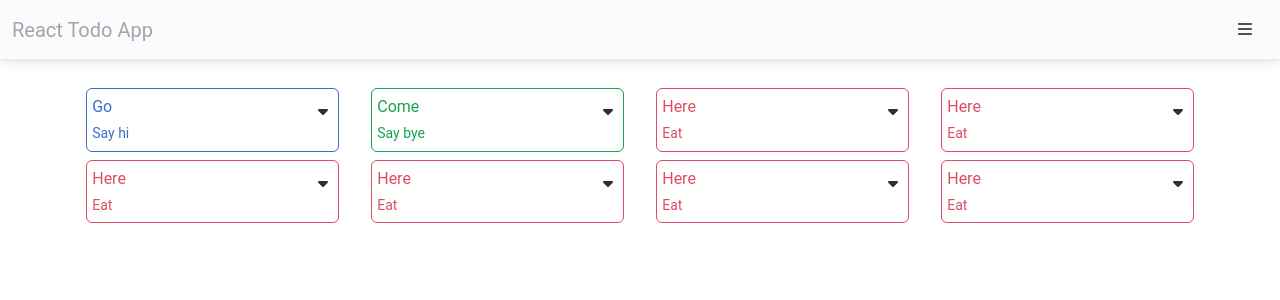
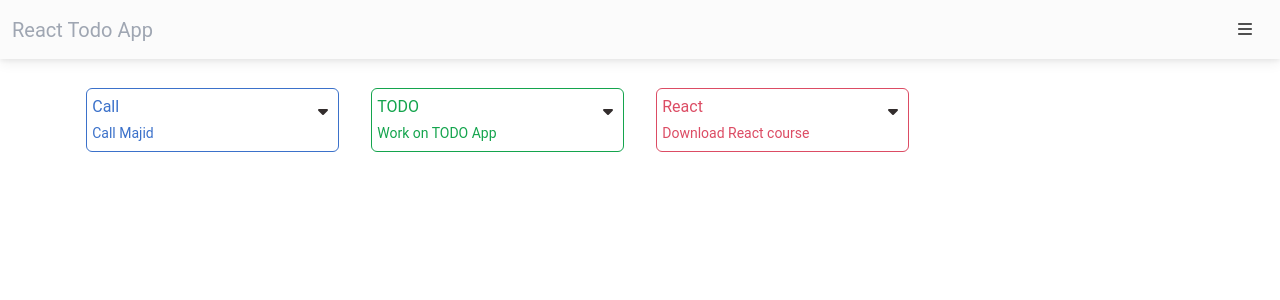
Before and after one commit to BlackIQ/React-Practical-2, a React (Create React App) app: page / in a window 1280 px wide. Shown: the top 300 px of the page. Built offline with nearby package versions, Linux system fonts and the light colour scheme.

Commit message:
Fix components stuff

```diff
--- a/src/components/todo.jsx
+++ b/src/components/todo.jsx
@@ -1,8 +1,8 @@
-import React, { Component } from "react";
-import { FontAwesomeIcon } from '@fortawesome/react-fontawesome';
+import React from "react";
+import {FontAwesomeIcon} from '@fortawesome/react-fontawesome';
 import {faCheck, faTrash, faClock, faCaretDown} from "@fortawesome/free-solid-svg-icons";
 
-class Todo extends Component {
+class Todo extends React.Component {
     render() {
         return (
             <div className="col-md-3">
--- a/src/components/todos.jsx
+++ b/src/components/todos.jsx
@@ -1,18 +1,12 @@
-import React, {Component} from "react";
+import React from "react";
 import Todo from "./todo";
-import todo from "./todo";
 
-class Todos extends Component {
+class Todos extends React.Component {
     state = {
         todos: [
-            {id: 1, name: 'Go', caption: 'Say hi', status: 'not'},
-            {id: 2, name: 'Come', caption: 'Say bye', status: 'done'},
-            {id: 3, name: 'Here', caption: 'Eat', status: 'trash'},
-            {id: 4, name: 'Here', caption: 'Eat', status: 'trash'},
-            {id: 5, name: 'Here', caption: 'Eat', status: 'trash'},
-            {id: 6, name: 'Here', caption: 'Eat', status: 'trash'},
-            {id: 7, name: 'Here', caption: 'Eat', status: 'trash'},
-            {id: 8, name: 'Here', caption: 'Eat', status: 'trash'},
+            {id: 1, name: 'Call', caption: 'Call Majid', status: 'not'},
+            {id: 2, name: 'TODO', caption: 'Work on TODO App', status: 'done'},
+            {id: 3, name: 'React', caption: 'Download React course', status: 'trash'},
         ]
     };
 
```
